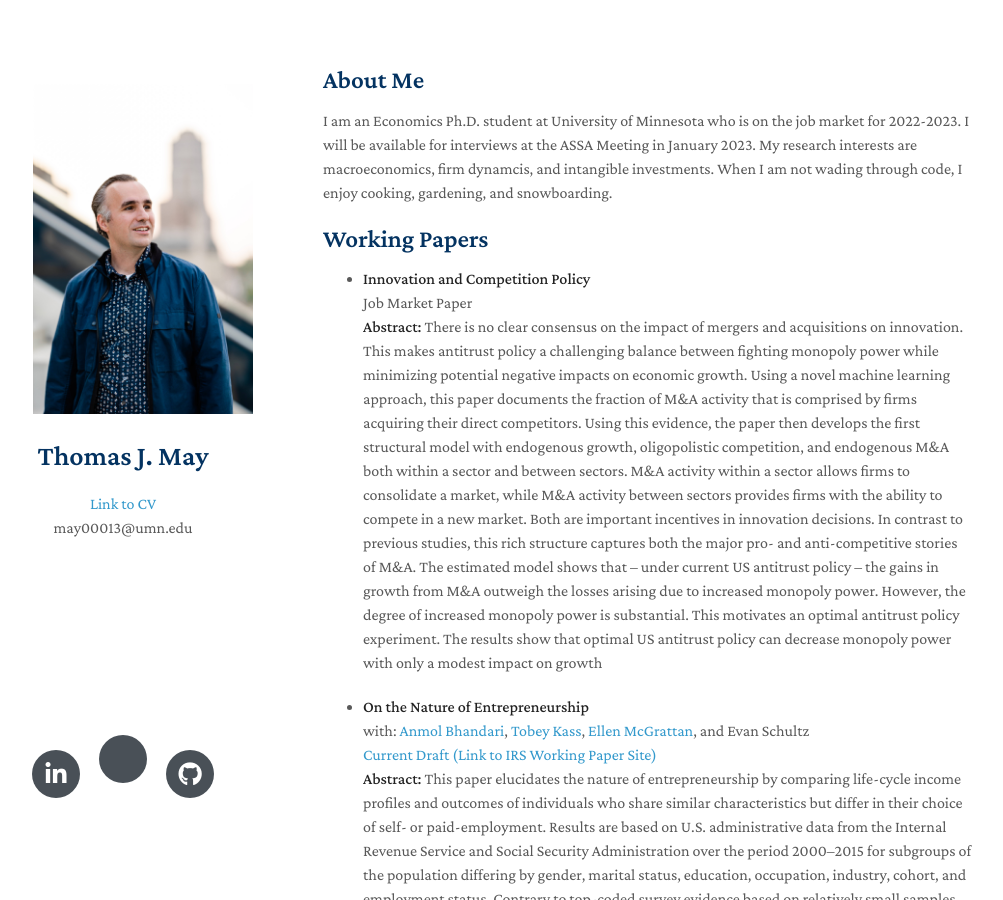
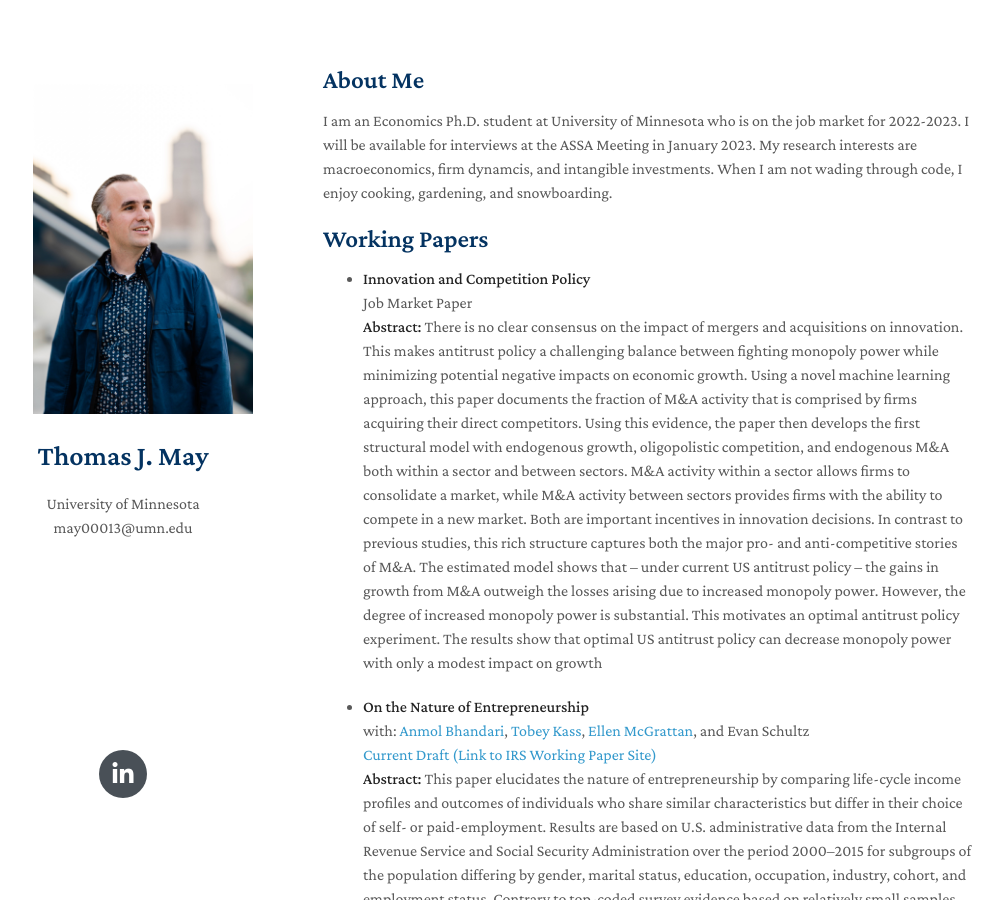
Before and after one commit to MayEcon/mayecon.github.io, a Jekyll site: the page built from index.md, in a window 1280 px wide and 900 px high. Shown: the whole window, without its empty margins (147-1150 px from the left). Built offline with Jekyll 4.4.1, drawn with Linux system fonts in a browser that asks for light colours; nearby versions of some CDN libraries; a style sheet for code colours, icons or effects is not loaded; our own code applies the rules of GitHub Pages for plain Markdown files.

Commit message:
Update _config.yml

```diff
--- a/_config.yml
+++ b/_config.yml
@@ -1,6 +1,6 @@
 # Basic Information
 title: Thomas J. May
-affiliation: <a href="mayecon.github.io/assets/Thomas_J_May_CV.pdf">Link to CV</a>
+affiliation: University of Minnesota
 email: may00013@umn.edu
 
 # Search Engine Optimization (SEO)
@@ -11,9 +11,7 @@ canonical: mayecon.com
 
 # Links
 # If you don't need one of them, you may delete the corresponding line.
-github_link: https://github.com/mayecon
 linkedin: https://www.linkedin.com/in/mayecon/
-google_scholar: http://mayecon.com/assets/Thomas_J_May_CV.pdf
 
 # Images (e.g., your profile picture and your website's favicon)
 # "favicon" and "favicon_dark" are used for the light and dark modes, respectively.
```
